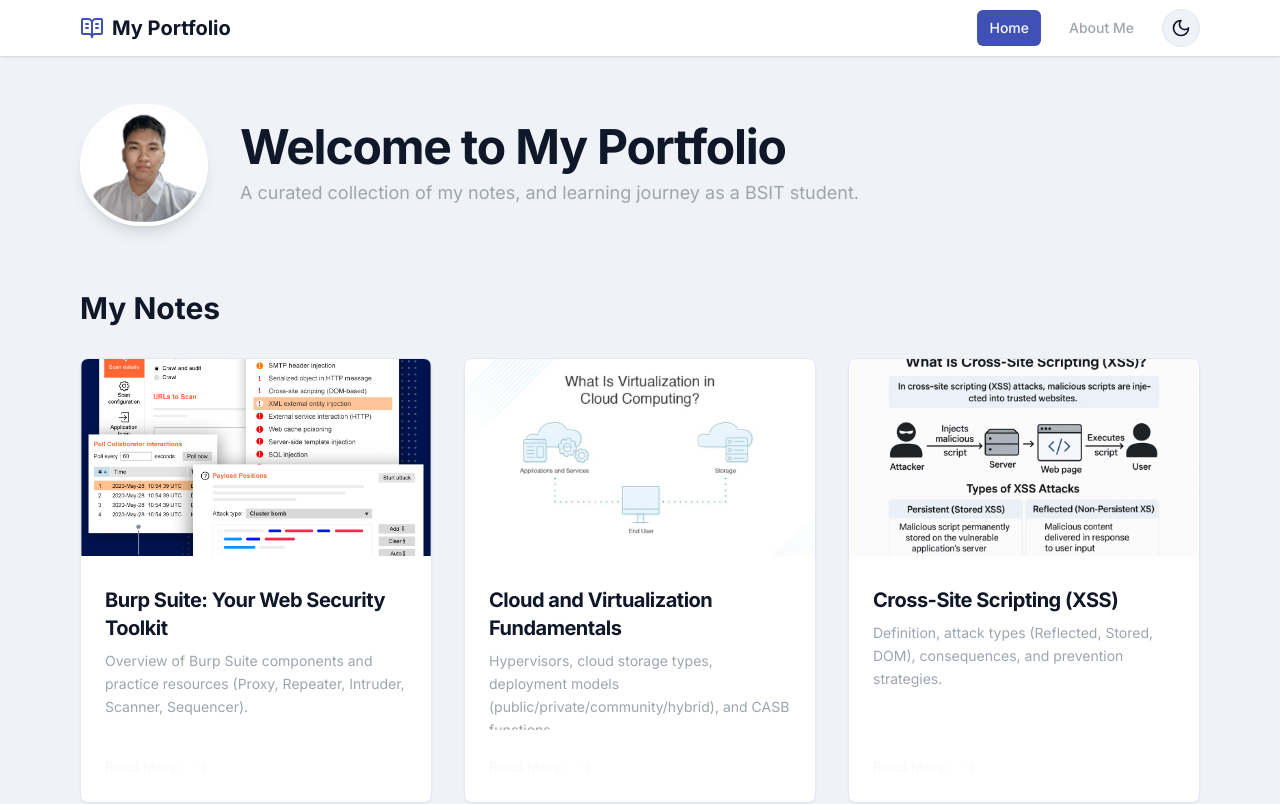
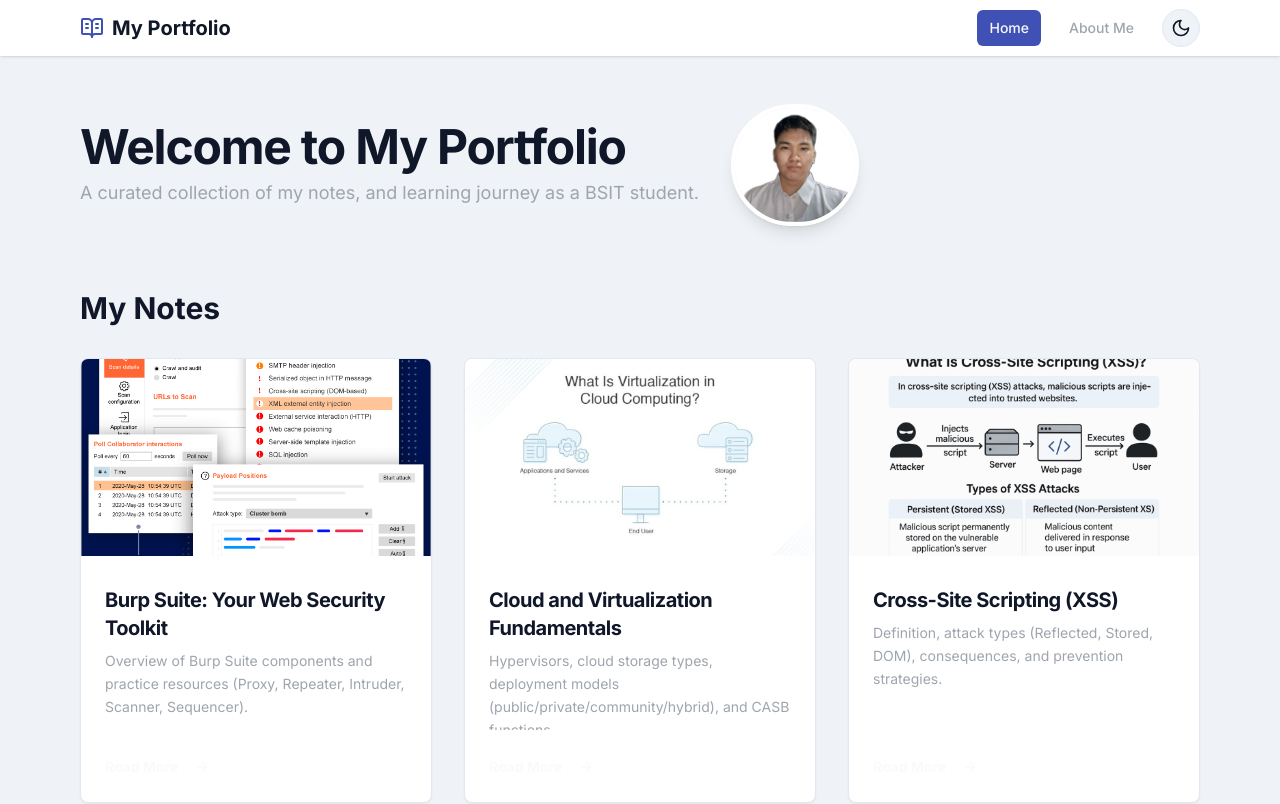
Before and after one commit to mrsltycrml/IAS-Project, a Next.js app: page / in a window 1280 px wide. Shown: the top 804 px of the page. Built offline with nearby package versions, Linux system fonts and the light colour scheme.

Commit message:
Debug homepage header visibility and reorder content

```diff
--- a/src/app/page.tsx
+++ b/src/app/page.tsx
@@ -18,9 +18,20 @@ export default function Home() {
     PlaceHolderImages.map((img) => [img.id, img])
   );
 
+  // Debug: Log the userAvatar to see if it's found
+  console.log('userAvatar found:', userAvatar);
+
   return (
     <div className="py-8 md:py-12 animate-in fade-in-0 duration-700">
       <section className="flex flex-col md:flex-row items-center gap-8 mb-12 md:mb-16">
+        <div className="text-center md:text-left">
+          <h1 className="text-4xl md:text-5xl font-bold tracking-tight text-foreground mb-2">
+            Welcome to My Portfolio
+          </h1>
+          <p className="text-lg text-muted-foreground max-w-2xl">
+            A curated collection of my notes, and learning journey as a BSIT student.
+          </p>
+        </div>
         {userAvatar && (
           <Image
             src={userAvatar.imageUrl}
@@ -32,14 +43,6 @@ export default function Home() {
             priority
           />
         )}
-        <div className="text-center md:text-left">
-          <h1 className="text-4xl md:text-5xl font-bold tracking-tight text-foreground mb-2">
-            Welcome to My Portfolio
-          </h1>
-          <p className="text-lg text-muted-foreground max-w-2xl">
-            A curated collection of my notes, and learning journey as a BSIT student.
-          </p>
-        </div>
       </section>
 
       <section>
```
